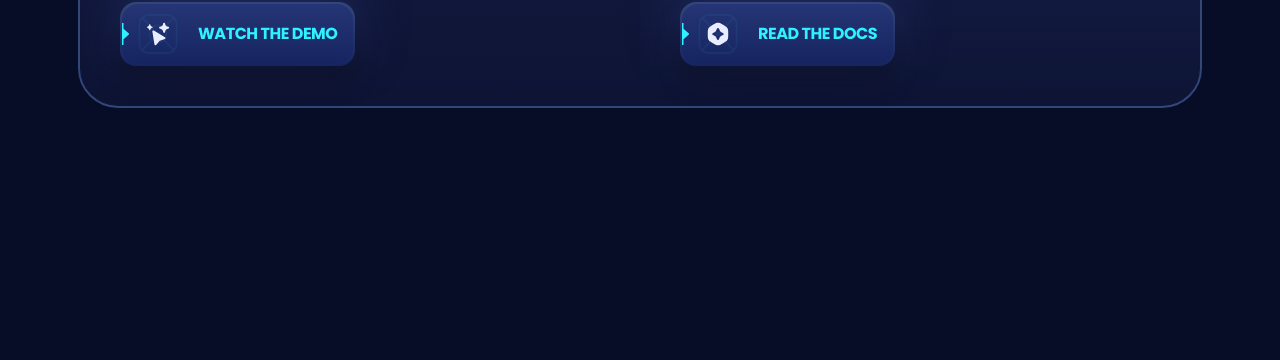
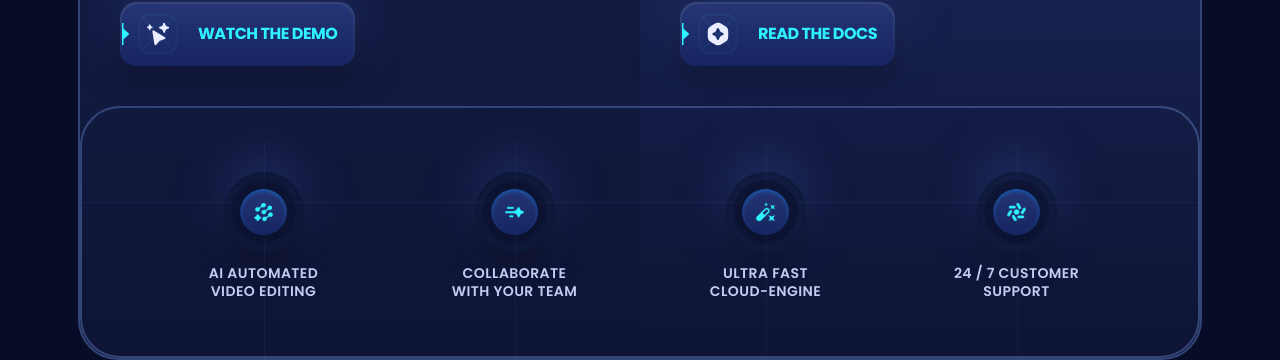
Before and after one commit to AMGutierrezTrejos/Template-Saas, a React (Vite) app: page / in a window 1280 px wide. Shown: the part 1408-1768 px from the top of the page. Before the commit the page ends 1516 px from the top, so only its background shows below. Built offline with nearby package versions, Linux system fonts and the light colour scheme.

Commit message:
features almost done

```diff
--- a/src/sections/Features.jsx
+++ b/src/sections/Features.jsx
@@ -1,6 +1,6 @@
 import React from "react";
 import { Element } from "react-scroll";
-import { features } from "../constants/index.jsx";
+import { details, features } from "../constants/index.jsx";
 import Button from "../components/Button";
 
 const Features = () => {
@@ -34,7 +34,22 @@
               </div>
             ))}
 
-            <ul className="relative flex justify-around"></ul>
+            <ul className="relative flex justify-around flex-grow px-[5%] border-2 border-s3 rounded-7xl max-md:hidden">
+              <div className="absolute bg-s3/20 top-[38%] left-0 right-0 w-full h-[1px] z-10" />
+              {details.map(({ id, icon, title }) => (
+                <li key={id} className="relative pt-16 px-4 pb-14">
+                  <div className="absolute top-8 bottom-0 left-1/2 bg-s3/20 w-[1px] z-10" />
+                  <div className="flex items-center justify-center mx-auto mb-3 border-2 border-s2 rounded-full hover:border-s4 transition-all duration-500 shadow-500 size-20">
+                    <img
+                      src={icon}
+                      alt={title}
+                      className="size-17/20 object-contain z-20"
+                    />
+                  </div>
+                  <h3 className="relative z-2 max-w-36 mx-auto my-0 base-small text-center uppercase">{title}</h3>
+                </li>
+              ))}
+            </ul>
           </div>
         </div>
       </Element>
```
